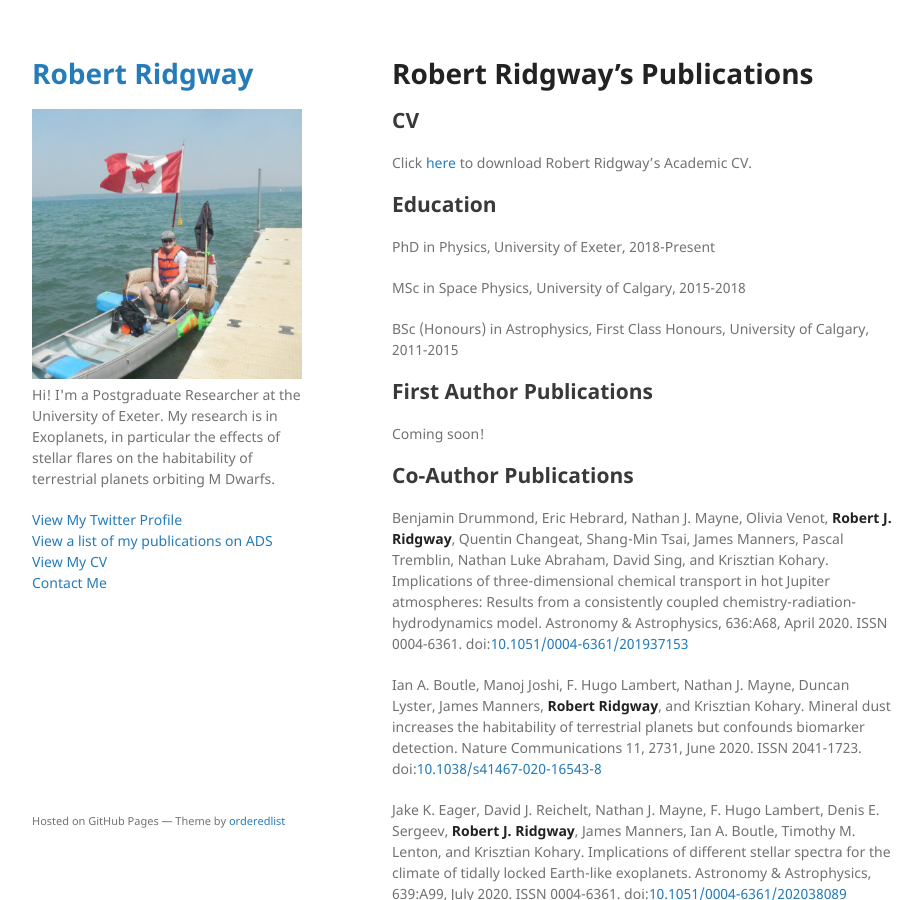
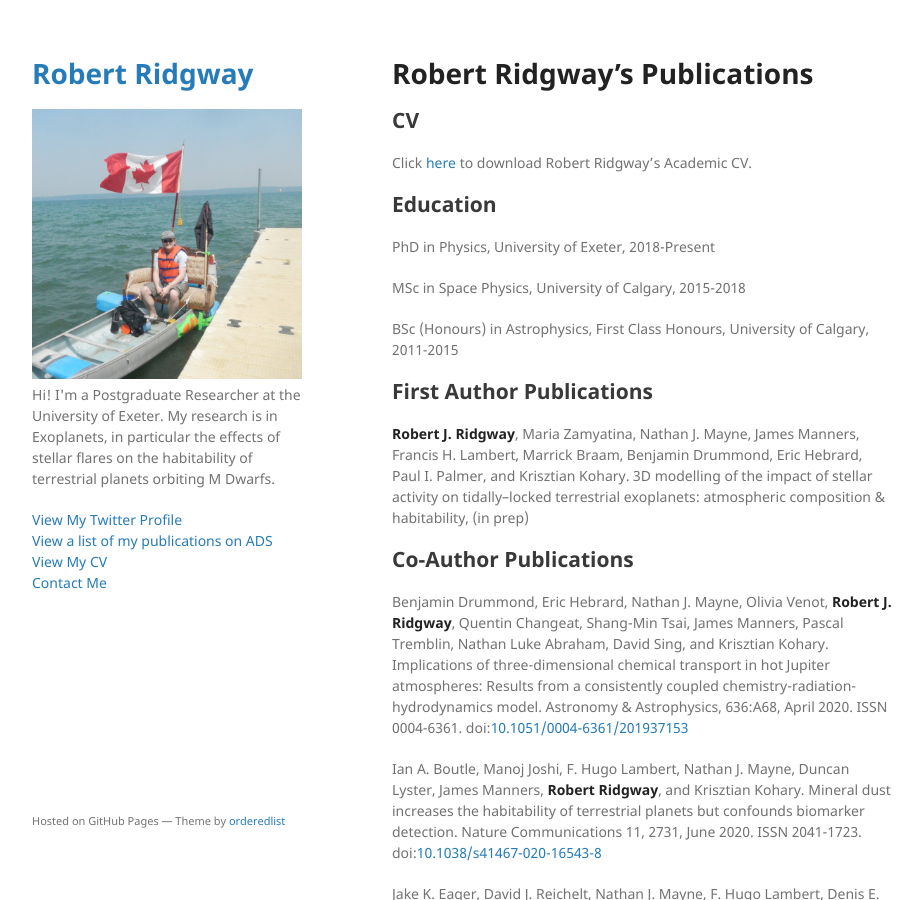
Before and after one commit to RobertRidgway/RobertRidgway.github.io, a Jekyll site: the page built from Publications.md, in a window 1280 px wide and 900 px high. Shown: the whole window, without its empty margins (178-1100 px from the left). Built offline with Jekyll 4.4.1, drawn with Linux system fonts in a browser that asks for light colours; our own code applies the rules of GitHub Pages for plain Markdown files.

Commit message:
Update Publications.md
Added (in perp) publication.

```diff
--- a/Publications.md
+++ b/Publications.md
@@ -14,7 +14,8 @@ BSc (Honours) in Astrophysics, First Class Honours, University of Calgary, 2011-
 
 ## First Author Publications
 
-Coming soon!
+**Robert J. Ridgway**, Maria Zamyatina, Nathan J. Mayne, James Manners, Francis H. Lambert, Marrick Braam, Benjamin Drummond, Eric Hebrard, Paul I. Palmer, and Krisztian Kohary.
+3D modelling of the impact of stellar activity on tidally--locked terrestrial exoplanets: atmospheric composition & habitability, (in prep)
 
 ## Co-Author Publications
 
```
